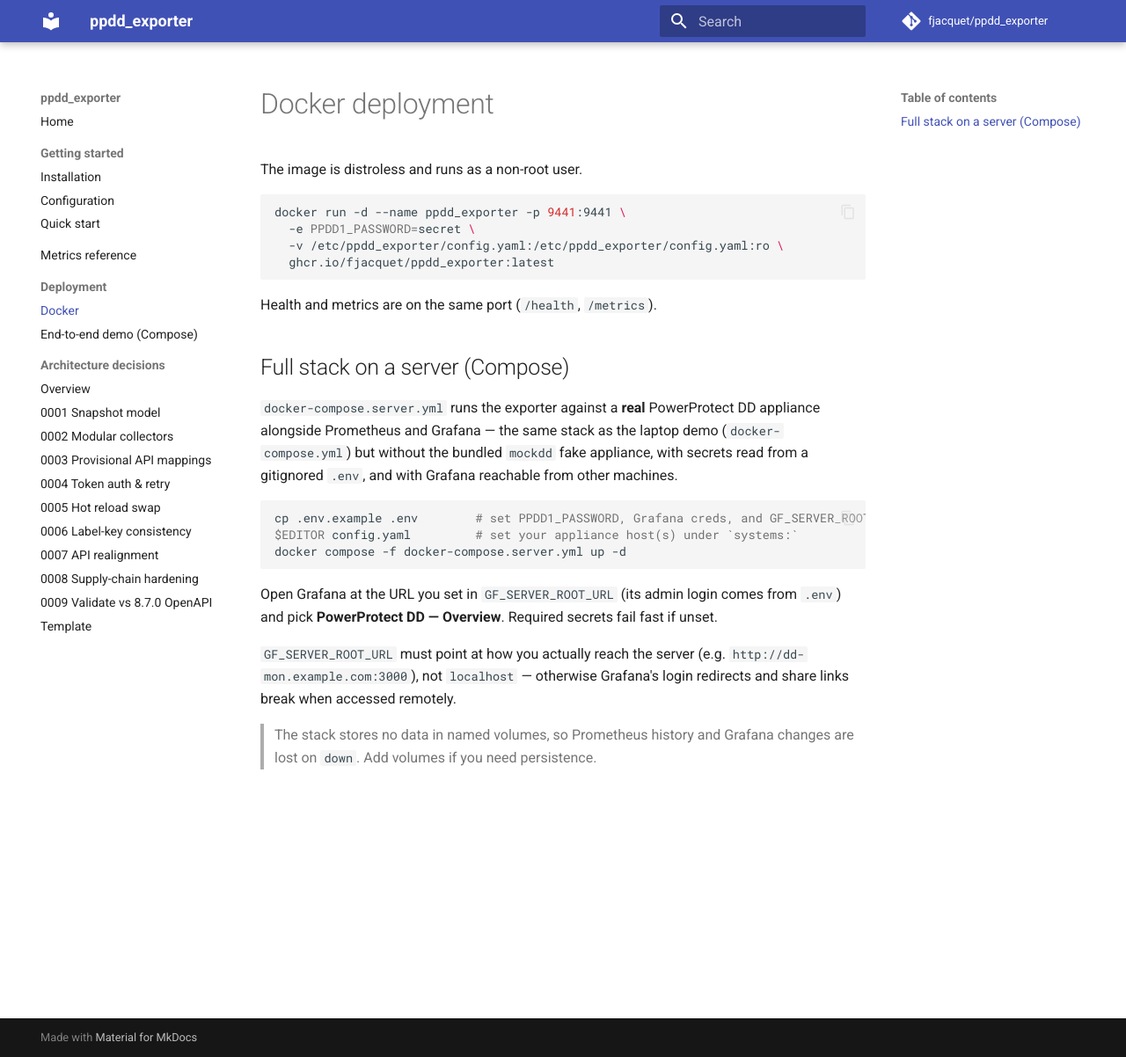
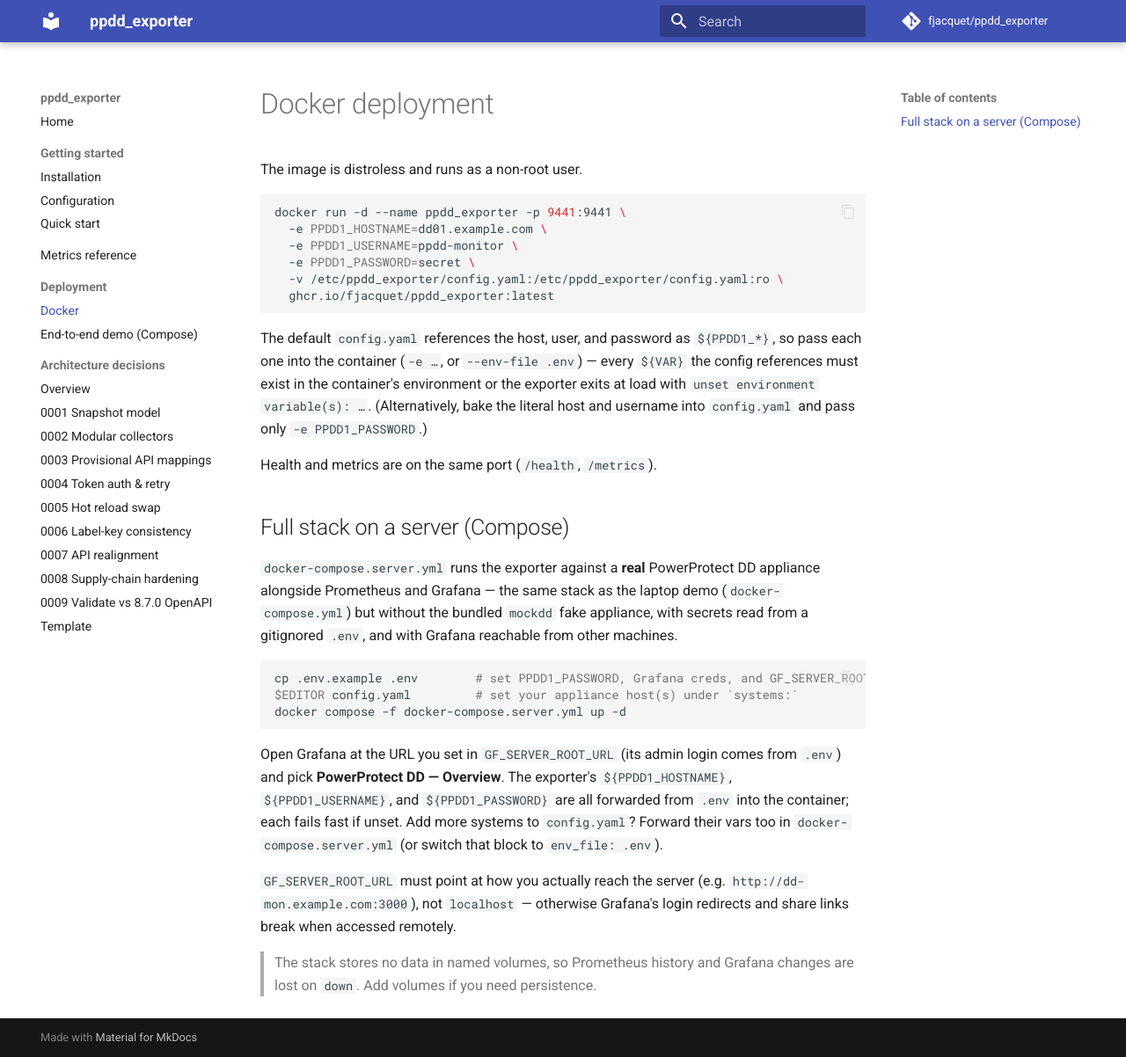
Before and after one commit to fjacquet/ppdd_exporter, an MkDocs documentation site: the page built from docs/deployment/docker.md, in a window 1280 px wide and 1202 px high. Shown: the whole window at 88% size. Built offline with MkDocs 1.6.1 and Material for MkDocs 9.7.7, drawn with Linux system fonts in a browser that asks for light colours; comment, search, counter and statistics services are not loaded.

Commit message:
fix(compose): forward all PPDD1_* env vars to server stack container
docker-compose.server.yml only forwarded PPDD1_PASSWORD into the exporter
container, but the shipped config.yaml also references ${PPDD1_HOSTNAME} and
${PPDD1_USERNAME}. Compose substitutes ${VAR} in the compose file from .env,
which does not inject those values into the container, so the exporter exited
at load with "unset environment variable(s): PPDD1_HOSTNAME" and crash-looped.

Forward all three ${PPDD1_*} vars (each fail-fast via :?), and fix the same gap
in the docker run example in docs/deployment/docker.md.

Also interpolate ${ENV} in systems[].name so a name like ${PPDD1_HOSTNAME}
resolves to a real `system` label instead of a literal string; unset refs stay
fail-fast. Adds config tests and updates docs + CHANGELOG.

Co-Authored-By: Claude Opus 4.8 (1M context) <noreply@anthropic.com>

````diff
--- a/docs/deployment/docker.md
+++ b/docs/deployment/docker.md
@@ -4,10 +4,18 @@ The image is distroless and runs as a non-root user.
 
 ```bash
 docker run -d --name ppdd_exporter -p 9441:9441 \
+  -e PPDD1_HOSTNAME=dd01.example.com \
+  -e PPDD1_USERNAME=ppdd-monitor \
   -e PPDD1_PASSWORD=secret \
   -v /etc/ppdd_exporter/config.yaml:/etc/ppdd_exporter/config.yaml:ro \
   ghcr.io/fjacquet/ppdd_exporter:latest
 ```
+
+The default `config.yaml` references the host, user, and password as `${PPDD1_*}`, so
+pass each one into the container (`-e …`, or `--env-file .env`) — every `${VAR}` the
+config references must exist in the container's environment or the exporter exits at
+load with `unset environment variable(s): …`. (Alternatively, bake the literal host and
+username into `config.yaml` and pass only `-e PPDD1_PASSWORD`.)
 
 Health and metrics are on the same port (`/health`, `/metrics`).
 
@@ -25,7 +33,10 @@ docker compose -f docker-compose.server.yml up -d
 ```
 
 Open Grafana at the URL you set in `GF_SERVER_ROOT_URL` (its admin login comes from
-`.env`) and pick **PowerProtect DD — Overview**. Required secrets fail fast if unset.
+`.env`) and pick **PowerProtect DD — Overview**. The exporter's `${PPDD1_HOSTNAME}`,
+`${PPDD1_USERNAME}`, and `${PPDD1_PASSWORD}` are all forwarded from `.env` into the
+container; each fails fast if unset. Add more systems to `config.yaml`? Forward their
+vars too in `docker-compose.server.yml` (or switch that block to `env_file: .env`).
 
 `GF_SERVER_ROOT_URL` must point at how you actually reach the server (e.g.
 `http://dd-mon.example.com:3000`), not `localhost` — otherwise Grafana's login
````
Also changed, not shown: CHANGELOG.md (+16 -0 lines), docker-compose.server.yml (+9 -2 lines), docs/getting-started/configuration.md (+4 -4 lines), 2 other files.
